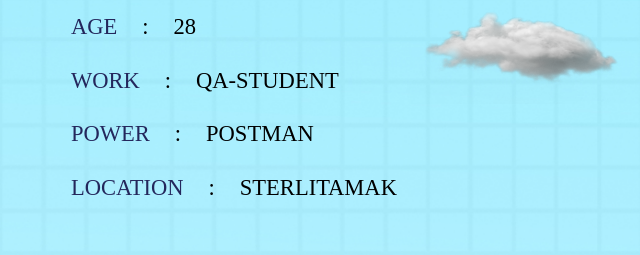
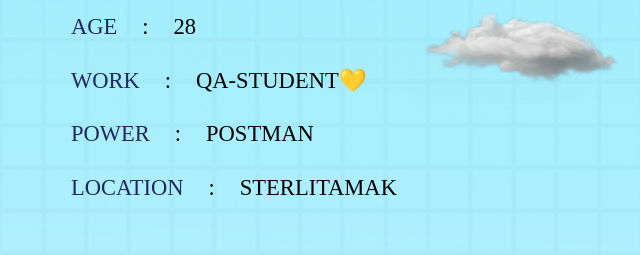
Before and after one commit to VikaPygacheva/-HTML-CSS, a plain HTML site: page index.html in a window 1280 px wide. Shown: the part 303-558 px from the top of the page, 469-1109 px from the left. Drawn offline with Linux system fonts and the light colour scheme; files whose address does not match are found by name.

Commit message:
смайл

```diff
--- a/index.html
+++ b/index.html
@@ -60,7 +60,7 @@
                   </div>
                   <div>
                      <div class="list"><span>age</span><span>:</span><span>28</span></div>
-                     <div class="list"><span>work</span><span>:</span><span>qa-student</span></div>
+                     <div class="list"><span>work</span><span>:</span><span>qa-student💛</span></div>
                      <div class="list"><span>Power</span><span>:</span><span>Postman</span></div>
                      <div class="list"><span>location</span><span>:</span><span>sterlitamak</span></div>
 
```
